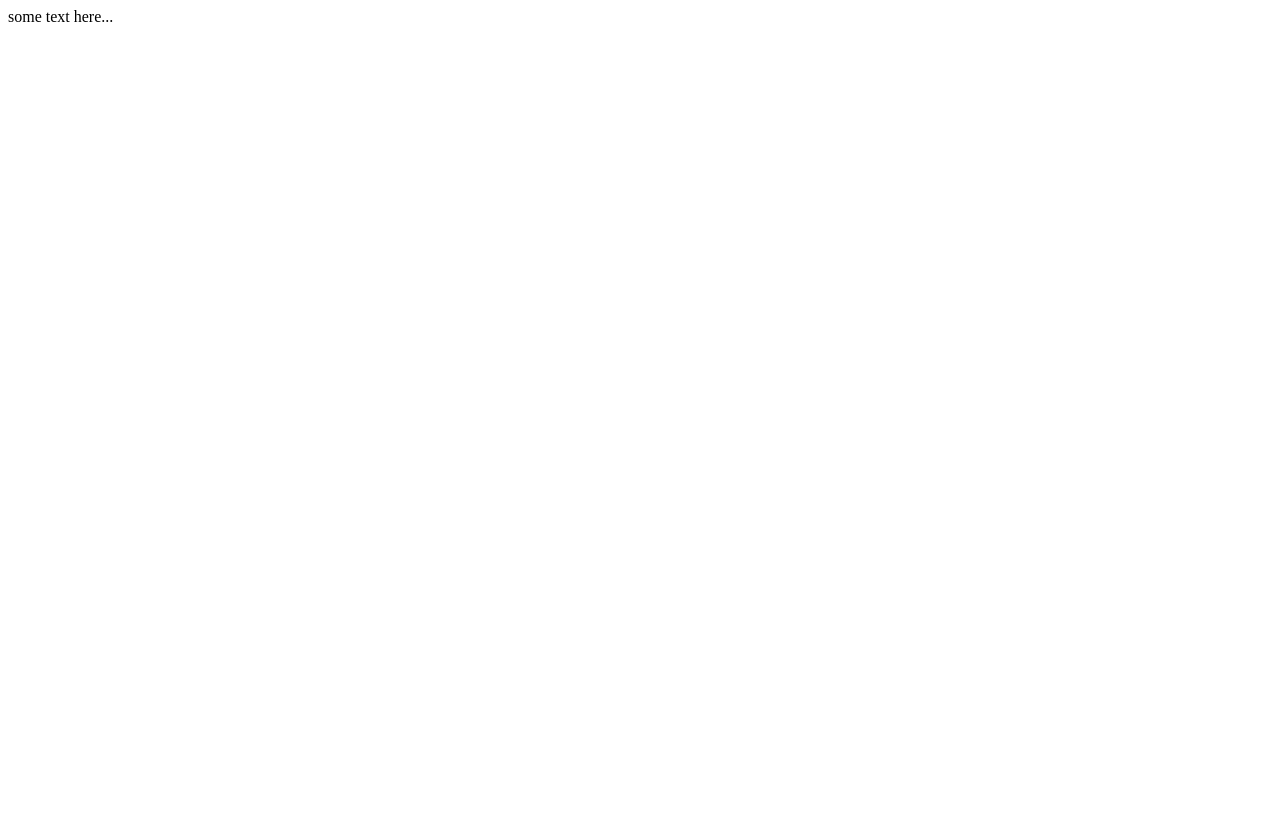
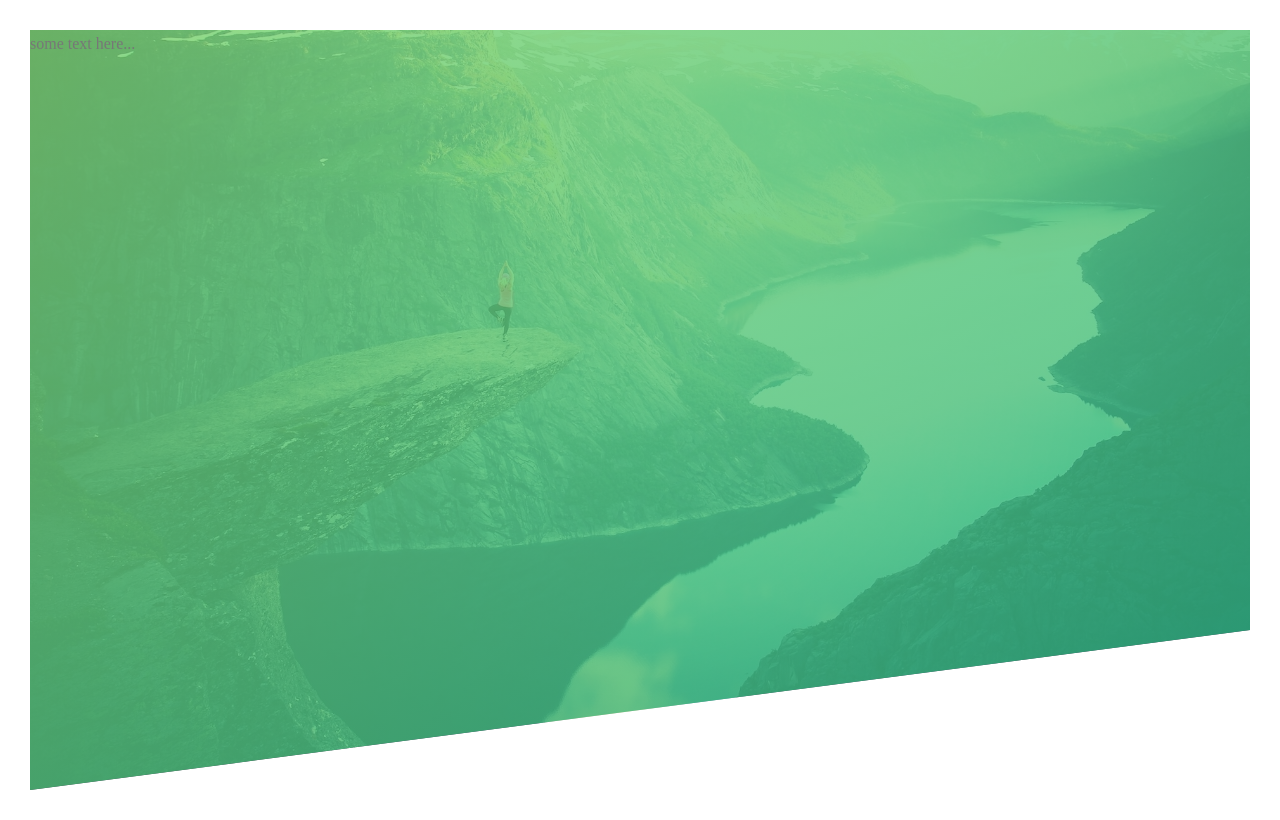
Before and after one commit to markwilde33/natours, a plain HTML site: page index.html in a window 1280 px wide. Drawn offline with Linux system fonts and the light colour scheme.

Commit message:
Set some univeral styles using the univeral selector, set the default font and font related styles using the body tag. Styled the header and used linear-gradient and the clip-path class to give it a modern look.

```diff
--- a/css/style.css
+++ b/css/style.css
@@ -6,3 +6,31 @@ Medium green: #55c57a
 Dark green: #28b485
 
 */
+/* reset default browser styles using the universal selector */
+* {
+   margin: 0;
+   padding: 0;
+   box-sizing: border-box;
+}
+
+/* set the default font and font related styles */
+body {
+   font-family: "Lato, sans-serif";
+   font-weight: 400;
+   font-size: 16px;
+   line-height: 1.7;
+   color: #777;
+   padding: 30px;
+}
+
+/* header styles */
+.header {
+   height: 95vh;
+   background-image: linear-gradient(to right bottom,
+         rgba(126, 213, 111, 0.801),
+         rgba(40, 180, 133, 0.801)),
+      url(../img/hero.jpg);
+   background-size: cover;
+   background-position: top;
+   clip-path: polygon(0 0, 100% 0, 100% 75vh, 0 100%)
+}
```
